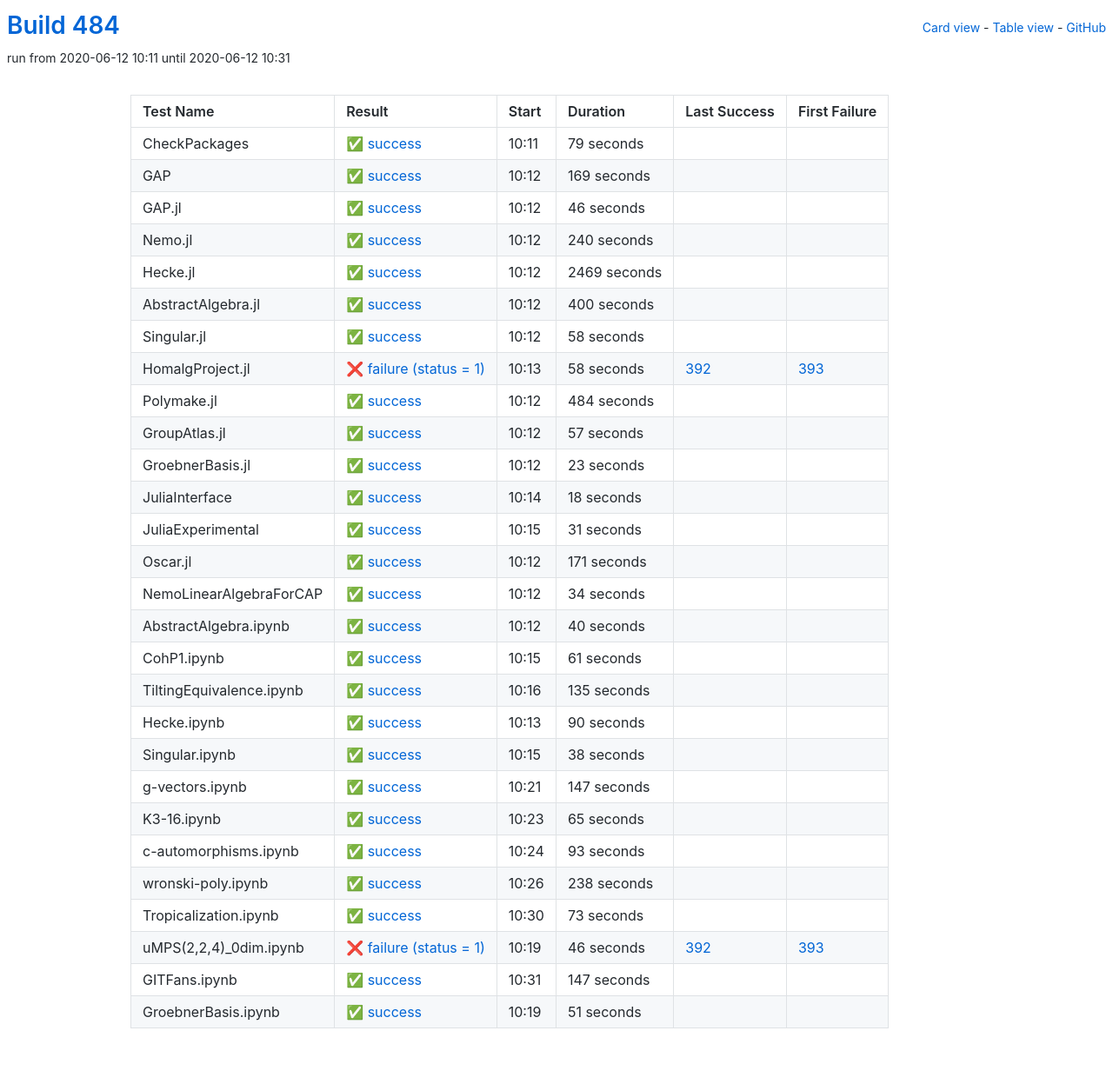
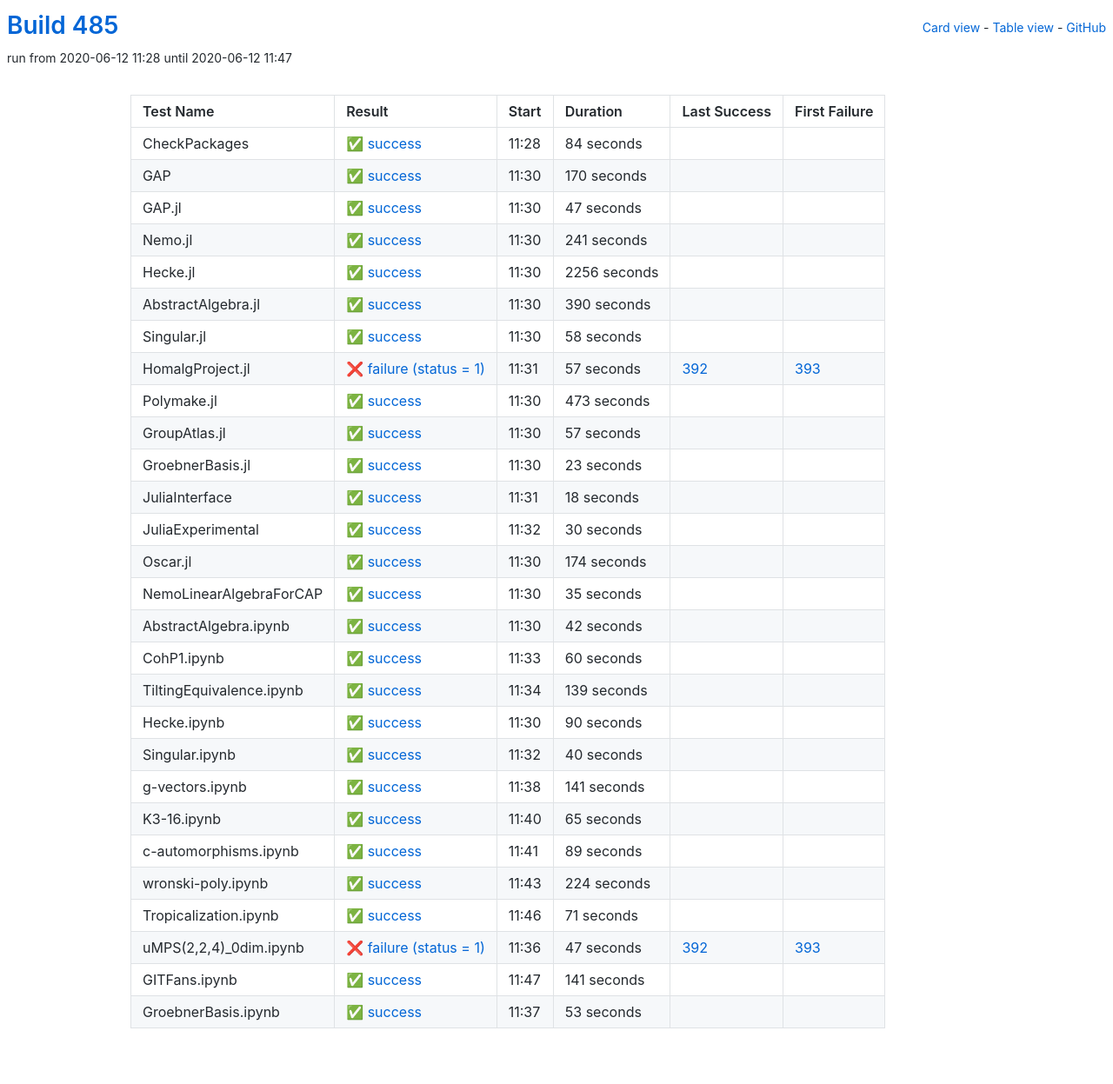
Before and after one commit to oscar-system/oscar-ci-status-1.4, a Jekyll site: the page built from table.html, in a window 1280 px wide. Shown: the whole page at 87% size. Built offline with Jekyll 4.4.1, drawn with Linux system fonts in a browser that asks for light colours.

Commit message:
Build #485

```diff
--- a/_data/ci.yml
+++ b/_data/ci.yml
@@ -1,6 +1,6 @@
 ---
-build: 484
-build_url: https://oscarci.mathematik.uni-kl.de/job/oscar-julia-1.4/484/
+build: 485
+build_url: https://oscarci.mathematik.uni-kl.de/job/oscar-julia-1.4/485/
 job: oscar-julia-1.4
 organization: oscar-system
 repo: oscar-ci-status-1.4
@@ -8,80 +8,80 @@ repourl: https://github.com/oscar-system/oscar-ci-status-1.4
 tests:
 - name: CheckPackages
   id: checkpackages
-  log: https://oscarci.mathematik.uni-kl.de/job/oscar-julia-1.4/484/artifact/logs/build-484/CheckPackages.log
-  start: 2020-06-12 10:11
+  log: https://oscarci.mathematik.uni-kl.de/job/oscar-julia-1.4/485/artifact/logs/build-485/CheckPackages.log
+  start: 2020-06-12 11:28
   success: true
   exitcode: 0
   status: success
-  duration: 79
+  duration: 84
   last_success: false
   last_success_url:
   first_failure: false
   first_failure_url:
 - name: GAP
   id: gap
-  log: https://oscarci.mathematik.uni-kl.de/job/oscar-julia-1.4/484/artifact/logs/build-484/GAP.log
-  start: 2020-06-12 10:12
+  log: https://oscarci.mathematik.uni-kl.de/job/oscar-julia-1.4/485/artifact/logs/build-485/GAP.log
+  start: 2020-06-12 11:30
   success: true
   exitcode: 0
   status: success
-  duration: 169
+  duration: 170
   last_success: false
   last_success_url:
   first_failure: false
   first_failure_url:
 - name: GAP.jl
   id: gap-jl
-  log: https://oscarci.mathematik.uni-kl.de/job/oscar-julia-1.4/484/artifact/logs/build-484/GAP.jl.log
-  start: 2020-06-12 10:12
+  log: https://oscarci.mathematik.uni-kl.de/job/oscar-julia-1.4/485/artifact/logs/build-485/GAP.jl.log
+  start: 2020-06-12 11:30
   success: true
   exitcode: 0
   status: success
-  duration: 46
+  duration: 47
   last_success: false
   last_success_url:
   first_failure: false
   first_failure_url:
 - name: Nemo.jl
   id: nemo-jl
-  log: https://oscarci.mathematik.uni-kl.de/job/oscar-julia-1.4/484/artifact/logs/build-484/Nemo.jl.log
-  start: 2020-06-12 10:12
+  log: https://oscarci.mathematik.uni-kl.de/job/oscar-julia-1.4/485/artifact/logs/build-485/Nemo.jl.log
+  start: 2020-06-12 11:30
   success: true
   exitcode: 0
   status: success
-  duration: 240
+  duration: 241
   last_success: false
   last_success_url:
   first_failure: false
   first_failure_url:
 - name: Hecke.jl
   id: hecke-jl
-  log: https://oscarci.mathematik.uni-kl.de/job/oscar-julia-1.4/484/artifact/logs/build-484/Hecke.jl.log
-  start: 2020-06-12 10:12
+  log: https://oscarci.mathematik.uni-kl.de/job/oscar-julia-1.4/485/artifact/logs/build-485/Hecke.jl.log
+  start: 2020-06-12 11:30
   success: true
   exitcode: 0
   status: success
-  duration: 2469
+  duration: 2256
   last_success: false
   last_success_url:
   first_failure: false
   first_failure_url:
 - name: AbstractAlgebra.jl
   id: abstractalgebra-jl
-  log: https://oscarci.mathematik.uni-kl.de/job/oscar-julia-1.4/484/artifact/logs/build-484/AbstractAlgebra.jl.log
-  start: 2020-06-12 10:12
+  log: https://oscarci.mathematik.uni-kl.de/job/oscar-julia-1.4/485/artifact/logs/build-485/AbstractAlgebra.jl.log
+  start: 2020-06-12 11:30
   success: true
   exitcode: 0
   status: success
-  duration: 400
+  duration: 390
   last_success: false
   last_success_url:
   first_failure: false
   first_failure_url:
 - name: Singular.jl
   id: singular-jl
-  log: https://oscarci.mathematik.uni-kl.de/job/oscar-julia-1.4/484/artifact/logs/build-484/Singular.jl.log
-  start: 2020-06-12 10:12
+  log: https://oscarci.mathematik.uni-kl.de/job/oscar-julia-1.4/485/artifact/logs/build-485/Singular.jl.log
+  start: 2020-06-12 11:30
   success: true
   exitcode: 0
   status: success
@@ -92,32 +92,32 @@ tests:
   first_failure_url:
 - name: HomalgProject.jl
   id: homalgproject-jl
-  log: https://oscarci.mathematik.uni-kl.de/job/oscar-julia-1.4/484/artifact/logs/build-484/HomalgProject.jl.log
-  start: 2020-06-12 10:13
+  log: https://oscarci.mathematik.uni-kl.de/job/oscar-julia-1.4/485/artifact/logs/build-485/HomalgProject.jl.log
+  start: 2020-06-12 11:31
   success: false
   exitcode: 1
   status: failure
-  duration: 58
+  duration: 57
   last_success: 392
   last_success_url: https://oscarci.mathematik.uni-kl.de/job/oscar-julia-1.4/392/
   first_failure: 393
   first_failure_url: https://oscarci.mathematik.uni-kl.de/job/oscar-julia-1.4/393/
 - name: Polymake.jl
   id: polymake-jl
-  log: https://oscarci.mathematik.uni-kl.de/job/oscar-julia-1.4/484/artifact/logs/build-484/Polymake.jl.log
-  start: 2020-06-12 10:12
+  log: https://oscarci.mathematik.uni-kl.de/job/oscar-julia-1.4/485/artifact/logs/build-485/Polymake.jl.log
+  start: 2020-06-12 11:30
   success: true
   exitcode: 0
   status: success
-  duration: 484
+  duration: 473
   last_success: false
   last_success_url:
   first_failure: false
   first_failure_url:
 - name: GroupAtlas.jl
   id: groupatlas-jl
-  log: https://oscarci.mathematik.uni-kl.de/job/oscar-julia-1.4/484/artifact/logs/build-484/GroupAtlas.jl.log
-  start: 2020-06-12 10:12
+  log: https://oscarci.mathematik.uni-kl.de/job/oscar-julia-1.4/485/artifact/logs/build-485/GroupAtlas.jl.log
+  start: 2020-06-12 11:30
   success: true
   exitcode: 0
   status: success
@@ -128,8 +128,8 @@ tests:
   first_failure_url:
 - name: GroebnerBasis.jl
   id: groebnerbasis-jl
-  log: https://oscarci.mathematik.uni-kl.de/job/oscar-julia-1.4/484/artifact/logs/build-484/GroebnerBasis.jl.log
-  start: 2020-06-12 10:12
+  log: https://oscarci.mathematik.uni-kl.de/job/oscar-julia-1.4/485/artifact/logs/build-485/GroebnerBasis.jl.log
+  start: 2020-06-12 11:30
   success: true
   exitcode: 0
   status: success
@@ -140,8 +140,8 @@ tests:
   first_failure_url:
 - name: JuliaInterface
   id: juliainterface
-  log: https://oscarci.mathematik.uni-kl.de/job/oscar-julia-1.4/484/artifact/logs/build-484/JuliaInterface.log
-  start: 2020-06-12 10:14
+  log: https://oscarci.mathematik.uni-kl.de/job/oscar-julia-1.4/485/artifact/logs/build-485/JuliaInterface.log
+  start: 2020-06-12 11:31
   success: true
   exitcode: 0
   status: success
@@ -152,80 +152,80 @@ tests:
   first_failure_url:
 - name: JuliaExperimental
   id: juliaexperimental
-  log: https://oscarci.mathematik.uni-kl.de/job/oscar-julia-1.4/484/artifact/logs/build-484/JuliaExperimental.log
-  start: 2020-06-12 10:15
+  log: https://oscarci.mathematik.uni-kl.de/job/oscar-julia-1.4/485/artifact/logs/build-485/JuliaExperimental.log
+  start: 2020-06-12 11:32
   success: true
   exitcode: 0
   status: success
-  duration: 31
+  duration: 30
   last_success: false
   last_success_url:
   first_failure: false
   first_failure_url:
 - name: Oscar.jl
   id: oscar-jl
-  log: https://oscarci.mathematik.uni-kl.de/job/oscar-julia-1.4/484/artifact/logs/build-484/Oscar.jl.log
-  start: 2020-06-12 10:12
+  log: https://oscarci.mathematik.uni-kl.de/job/oscar-julia-1.4/485/artifact/logs/build-485/Oscar.jl.log
+  start: 2020-06-12 11:30
   success: true
   exitcode: 0
   status: success
-  duration: 171
+  duration: 174
   last_success: false
   last_success_url:
   first_failure: false
   first_failure_url:
 - name: NemoLinearAlgebraForCAP
   id: nemolinearalgebraforcap
-  log: https://oscarci.mathematik.uni-kl.de/job/oscar-julia-1.4/484/artifact/logs/build-484/NemoLinearAlgebraForCAP.log
-  start: 2020-06-12 10:12
+  log: https://oscarci.mathematik.uni-kl.de/job/oscar-julia-1.4/485/artifact/logs/build-485/NemoLinearAlgebraForCAP.log
+  start: 2020-06-12 11:30
   success: true
   exitcode: 0
   status: success
-  duration: 34
+  duration: 35
   last_success: false
   last_success_url:
   first_failure: false
   first_failure_url:
 - name: AbstractAlgebra.ipynb
   id: abstractalgebra-ipynb
-  log: https://oscarci.mathematik.uni-kl.de/job/oscar-julia-1.4/484/artifact/logs/build-484/AbstractAlgebra.ipynb.log
-  start: 2020-06-12 10:12
+  log: https://oscarci.mathematik.uni-kl.de/job/oscar-julia-1.4/485/artifact/logs/build-485/AbstractAlgebra.ipynb.log
+  start: 2020-06-12 11:30
   success: true
   exitcode: 0
   status: success
-  duration: 40
+  duration: 42
   last_success: false
   last_success_url:
   first_failure: false
   first_failure_url:
 - name: CohP1.ipynb
   id: cohp1-ipynb
-  log: https://oscarci.mathematik.uni-kl.de/job/oscar-julia-1.4/484/artifact/logs/build-484/CohP1.ipynb.log
-  start: 2020-06-12 10:15
+  log: https://oscarci.mathematik.uni-kl.de/job/oscar-julia-1.4/485/artifact/logs/build-485/CohP1.ipynb.log
+  start: 2020-06-12 11:33
   success: true
   exitcode: 0
   status: success
-  duration: 61
+  duration: 60
   last_success: false
   last_success_url:
   first_failure: false
   first_failure_url:
 - name: TiltingEquivalence.ipynb
   id: tiltingequivalence-ipynb
-  log: https://oscarci.mathematik.uni-kl.de/job/oscar-julia-1.4/484/artifact/logs/build-484/TiltingEquivalence.ipynb.log
-  start: 2020-06-12 10:16
+  log: https://oscarci.mathematik.uni-kl.de/job/oscar-julia-1.4/485/artifact/logs/build-485/TiltingEquivalence.ipynb.log
+  start: 2020-06-12 11:34
   success: true
   exitcode: 0
   status: success
-  duration: 135
+  duration: 139
   last_success: false
   last_success_url:
   first_failure: false
   first_failure_url:
 - name: Hecke.ipynb
   id: hecke-ipynb
-  log: https://oscarci.mathematik.uni-kl.de/job/oscar-julia-1.4/484/artifact/logs/build-484/Hecke.ipynb.log
-  start: 2020-06-12 10:13
+  log: https://oscarci.mathematik.uni-kl.de/job/oscar-julia-1.4/485/artifact/logs/build-485/Hecke.ipynb.log
+  start: 2020-06-12 11:30
   success: true
   exitcode: 0
   status: success
@@ -236,32 +236,32 @@ tests:
   first_failure_url:
 - name: Singular.ipynb
   id: singular-ipynb
-  log: https://oscarci.mathematik.uni-kl.de/job/oscar-julia-1.4/484/artifact/logs/build-484/Singular.ipynb.log
-  start: 2020-06-12 10:15
+  log: https://oscarci.mathematik.uni-kl.de/job/oscar-julia-1.4/485/artifact/logs/build-485/Singular.ipynb.log
+  start: 2020-06-12 11:32
   success: true
   exitcode: 0
   status: success
-  duration: 38
+  duration: 40
   last_success: false
   last_success_url:
   first_failure: false
   first_failure_url:
 - name: g-vectors.ipynb
   id: g-vectors-ipynb
-  log: https://oscarci.mathematik.uni-kl.de/job/oscar-julia-1.4/484/artifact/logs/build-484/g-vectors.ipynb.log
-  start: 2020-06-12 10:21
+  log: https://oscarci.mathematik.uni-kl.de/job/oscar-julia-1.4/485/artifact/logs/build-485/g-vectors.ipynb.log
+  start: 2020-06-12 11:38
   success: true
   exitcode: 0
   status: success
-  duration: 147
+  duration: 141
   last_success: false
   last_success_url:
   first_failure: false
   first_failure_url:
 - name: K3-16.ipynb
   id: k3-16-ipynb
-  log: https://oscarci.mathematik.uni-kl.de/job/oscar-julia-1.4/484/artifact/logs/build-484/K3-16.ipynb.log
-  start: 2020-06-12 10:23
+  log: https://oscarci.mathematik.uni-kl.de/job/oscar-julia-1.4/485/artifact/logs/build-485/K3-16.ipynb.log
+  start: 2020-06-12 11:40
   success: true
   exitcode: 0
   status: success
@@ -272,72 +272,72 @@ tests:
   first_failure_url:
 - name: c-automorphisms.ipynb
   id: c-automorphisms-ipynb
-  log: https://oscarci.mathematik.uni-kl.de/job/oscar-julia-1.4/484/artifact/logs/build-484/c-automorphisms.ipynb.log
-  start: 2020-06-12 10:24
+  log: https://oscarci.mathematik.uni-kl.de/job/oscar-julia-1.4/485/artifact/logs/build-485/c-automorphisms.ipynb.log
+  start: 2020-06-12 11:41
   success: true
   exitcode: 0
   status: success
-  duration: 93
+  duration: 89
   last_success: false
   last_success_url:
   first_failure: false
   first_failure_url:
 - name: wronski-poly.ipynb
   id: wronski-poly-ipynb
-  log: https://oscarci.mathematik.uni-kl.de/job/oscar-julia-1.4/484/artifact/logs/build-484/wronski-poly.ipynb.log
-  start: 2020-06-12 10:26
+  log: https://oscarci.mathematik.uni-kl.de/job/oscar-julia-1.4/485/artifact/logs/build-485/wronski-poly.ipynb.log
+  start: 2020-06-12 11:43
   success: true
   exitcode: 0
   status: success
-  duration: 238
+  duration: 224
   last_success: false
   last_success_url:
   first_failure: false
   first_failure_url:
 - name: Tropicalization.ipynb
   id: tropicalization-ipynb
-  log: https://oscarci.mathematik.uni-kl.de/job/oscar-julia-1.4/484/artifact/logs/build-484/Tropicalization.ipynb.log
-  start: 2020-06-12 10:30
+  log: https://oscarci.mathematik.uni-kl.de/job/oscar-julia-1.4/485/artifact/logs/build-485/Tropicalization.ipynb.log
+  start: 2020-06-12 11:46
   success: true
   exitcode: 0
   status: success
-  duration: 73
+  duration: 71
   last_success: false
   last_success_url:
   first_failure: false
   first_failure_url:
 - name: uMPS(2,2,4)_0dim.ipynb
   id: umps-2-2-4-0dim-ipynb
-  log: https://oscarci.mathematik.uni-kl.de/job/oscar-julia-1.4/484/artifact/logs/build-484/uMPS-2-2-4-_0dim.ipynb.log
-  start: 2020-06-12 10:19
+  log: https://oscarci.mathematik.uni-kl.de/job/oscar-julia-1.4/485/artifact/logs/build-485/uMPS-2-2-4-_0dim.ipynb.log
+  start: 2020-06-12 11:36
   success: false
   exitcode: 1
   status: failure
-  duration: 46
+  duration: 47
   last_success: 392
   last_success_url: https://oscarci.mathematik.uni-kl.de/job/oscar-julia-1.4/392/
   first_failure: 393
   first_failure_url: https://oscarci.mathematik.uni-kl.de/job/oscar-julia-1.4/393/
 - name: GITFans.ipynb
   id: gitfans-ipynb
-  log: https://oscarci.mathematik.uni-kl.de/job/oscar-julia-1.4/484/artifact/logs/build-484/GITFans.ipynb.log
-  start: 2020-06-12 10:31
+  log: https://oscarci.mathematik.uni-kl.de/job/oscar-julia-1.4/485/artifact/logs/build-485/GITFans.ipynb.log
+  start: 2020-06-12 11:47
   success: true
   exitcode: 0
   status: success
-  duration: 147
+  duration: 141
   last_success: false
   last_success_url:
   first_failure: false
   first_failure_url:
 - name: GroebnerBasis.ipynb
   id: groebnerbasis-ipynb
-  log: https://oscarci.mathematik.uni-kl.de/job/oscar-julia-1.4/484/artifact/logs/build-484/GroebnerBasis.ipynb.log
-  start: 2020-06-12 10:19
+  log: https://oscarci.mathematik.uni-kl.de/job/oscar-julia-1.4/485/artifact/logs/build-485/GroebnerBasis.ipynb.log
+  start: 2020-06-12 11:37
   success: true
   exitcode: 0
   status: success
-  duration: 51
+  duration: 53
   last_success: false
   last_success_url:
   first_failure: false
```
Also changed, not shown: README.md.
